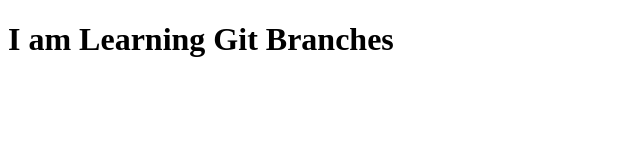
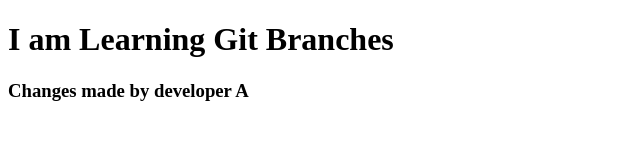
Before and after one commit to MoinHasanfatta/demo1symbi, a plain HTML site: page index.html in a window 1280 px wide. Shown: the whole page, without its empty margins (0-640 px from the left). Drawn offline with Linux system fonts and the light colour scheme.

Commit message:
Changes by developer a

```diff
--- a/index.html
+++ b/index.html
@@ -7,5 +7,7 @@
 </head>
 <body>
     <h1> I am Learning Git Branches </h1>
+
+    <h3> Changes made by developer A</h3>
 </body>
 </html>
```
